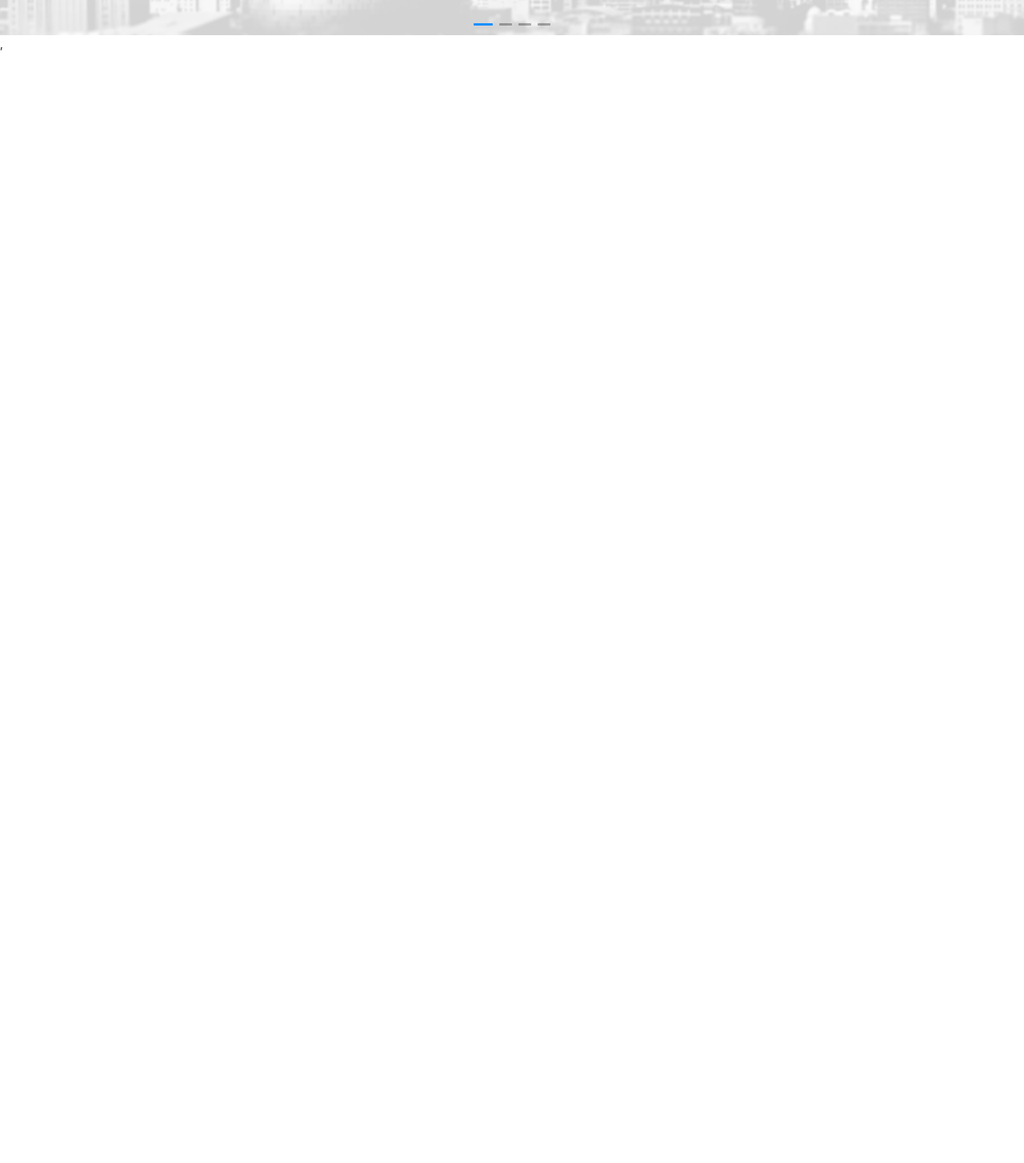
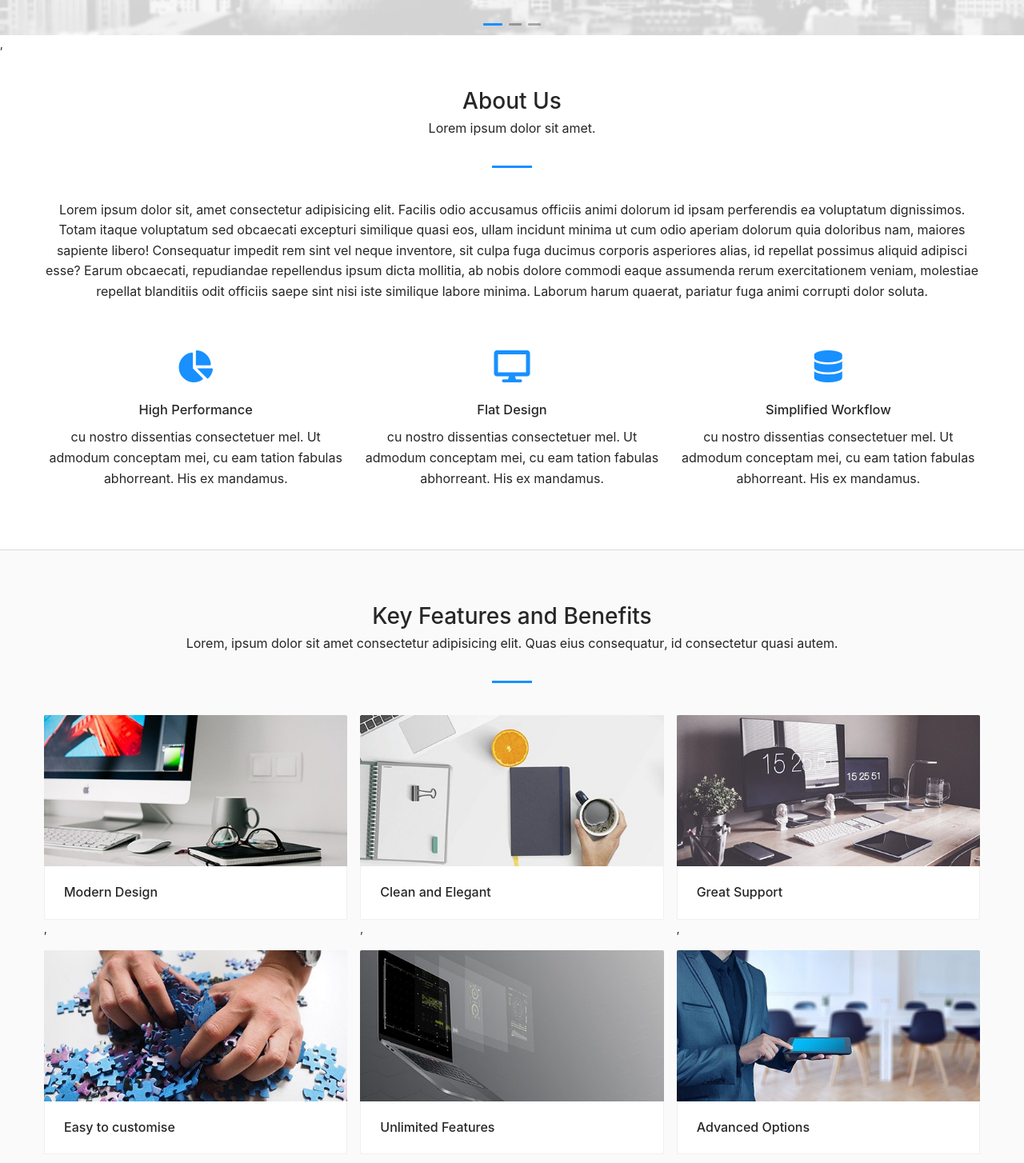
Before and after one commit to AkhrorSoliev/Tech-React-AntDesign-Website, a React (Create React App) app: page / in a window 1280 px wide. Shown: the part 756-2210 px from the top of the page at 80% size. Before the commit the page ends 822 px from the top, so only its background shows below. Built offline with nearby package versions, Linux system fonts and the light colour scheme.

Commit message:
added home and about parts

```diff
--- a/src/components/home/hero.js
+++ b/src/components/home/hero.js
@@ -1,43 +1,54 @@
 import React from 'react'
-import { Carousel } from 'antd'
+import { Button, Carousel } from 'antd'
 
 const items = [
   {
     key: '1',
     title: 'Web and mobile payment built for developers',
-        content: 'An vim odio ocurreret consetetur, justo constituto ex mea. Quidam facilisis vituperata pri ne. Id nostrud gubergren urbanitas sed, quo summo animal qualisque ut, cu nostro dissentias consectetuer mel. Ut admodum conceptam mei, cu eam tation fabulas abhorreant. His ex mandamus.',
+    content:
+      'An vim odio ocurreret consetetur, justo constituto ex mea. Quidam facilisis vituperata pri ne. Id nostrud gubergren urbanitas sed, quo summo animal qualisque ut, cu nostro dissentias consectetuer mel. Ut admodum conceptam mei, cu eam tation fabulas abhorreant. His ex mandamus.',
   },
   {
     key: '2',
     title: 'Work better together. Schedule meetings',
-        content: 'An vim odio ocurreret consetetur, justo constituto ex mea. Quidam facilisis vituperata pri ne. Id nostrud gubergren urbanitas sed, quo summo animal qualisque ut, cu nostro dissentias consectetuer mel. Ut admodum conceptam mei, cu eam tation fabulas abhorreant. His ex mandamus.',
+    content:
+      'An vim odio ocurreret consetetur, justo constituto ex mea. Quidam facilisis vituperata pri ne. Id nostrud gubergren urbanitas sed, quo summo animal qualisque ut, cu nostro dissentias consectetuer mel. Ut admodum conceptam mei, cu eam tation fabulas abhorreant. His ex mandamus.',
   },
   {
     key: '3',
     title: 'The best app to increase your productivity',
-        content: 'An vim odio ocurreret consetetur, justo constituto ex mea. Quidam facilisis vituperata pri ne. Id nostrud gubergren urbanitas sed, quo summo animal qualisque ut, cu nostro dissentias consectetuer mel. Ut admodum conceptam mei, cu eam tation fabulas abhorreant. His ex mandamus.',
+    content:
+      'An vim odio ocurreret consetetur, justo constituto ex mea. Quidam facilisis vituperata pri ne. Id nostrud gubergren urbanitas sed, quo summo animal qualisque ut, cu nostro dissentias consectetuer mel. Ut admodum conceptam mei, cu eam tation fabulas abhorreant. His ex mandamus.',
   },
 ]
 
 function AppHero() {
   return (
-        <div className='heroBlock'>
+    <div className="heroBlock">
       <Carousel>
-                <div>
-                    <h3>1</h3>
+        {items.map((item) => {
+          return (
+            <div className="container-fluid" key={item.key}>
+              <div className="content">
+                <h3>{item.title}</h3>
+                <p>{item.content}</p>
+                <div className="btnHolder">
+                  <Button type="primary" size="large">
+                    Learn More
+                  </Button>
+                  <Button size="large">
+                    {' '}
+                    <i className="fas fa-desktop"></i>Watch a Demo
+                  </Button>
                 </div>
-                <div>
-                    <h3>2</h3>
               </div>
-                <div>
-                    <h3>3</h3>
             </div>
-                <div>
-                    <h3>4</h3>
-                </div>
-            </Carousel>,
+          )
+        })}
+      </Carousel>
+      ,
     </div>
   )
 }
 
-export default AppHero;
+export default AppHero
--- /dev/null
+++ b/src/components/views/about.js
@@ -0,0 +1,58 @@
+import { Col, Row } from 'antd'
+import React from 'react'
+
+
+const items = [
+    {
+        key: '1',
+        icon: <i className="fas fa-chart-pie"></i>,
+        title: 'High Performance',
+        content: 'cu nostro dissentias consectetuer mel. Ut admodum conceptam mei, cu eam tation fabulas abhorreant. His ex mandamus.',
+    },
+    {
+        key: '2',
+        icon: <i className="fas fa-desktop"></i>,
+        title: 'Flat Design',
+        content: 'cu nostro dissentias consectetuer mel. Ut admodum conceptam mei, cu eam tation fabulas abhorreant. His ex mandamus.',
+    },
+    {
+        key: '3',
+        icon: <i className="fas fa-database"></i>,
+        title: 'Simplified Workflow',
+        content: 'cu nostro dissentias consectetuer mel. Ut admodum conceptam mei, cu eam tation fabulas abhorreant. His ex mandamus.',
+    },
+]
+
+
+function About() {
+    return (
+        <div className="block aboutBlock">
+            <div className="container-fluid">
+                <div className="titleHolder">
+                    <h2>About Us</h2>
+                    <p>Lorem ipsum dolor sit amet.</p>
+                </div>
+                <div className="contentHolder">
+                    <p>Lorem ipsum dolor sit, amet consectetur adipisicing elit. Facilis odio accusamus officiis animi dolorum id ipsam perferendis ea voluptatum dignissimos. Totam itaque voluptatum sed obcaecati excepturi similique quasi eos, ullam incidunt minima ut cum odio aperiam dolorum quia doloribus nam, maiores sapiente libero! Consequatur impedit rem sint vel neque inventore, sit culpa fuga ducimus corporis asperiores alias, id repellat possimus aliquid adipisci esse? Earum obcaecati, repudiandae repellendus ipsum dicta mollitia, ab nobis dolore commodi eaque assumenda rerum exercitationem veniam, molestiae repellat blanditiis odit officiis saepe sint nisi iste similique labore minima. Laborum harum quaerat, pariatur fuga animi corrupti dolor soluta.</p>
+                </div>
+                <Row gutter={[16, 16]}>
+                    {items.map(item => {
+                        return (
+                            <Col span={8} key={item.key}>
+                                <div className="content">
+                                    <div className="icon">
+                                        {item.icon}
+                                    </div>
+                                    <h3>{item.title}</h3>
+                                    <p>{item.content}</p>
+                                </div>
+                            </Col>
+                        )
+                    })}
+                </Row>
+            </div>
+        </div>
+    )
+}
+
+export default About
--- /dev/null
+++ b/src/components/views/feature.js
@@ -0,0 +1,79 @@
+import { Row, Card, Col } from 'antd'
+import React from 'react'
+
+
+import image1 from '../../assets/images/modern-design.jpg';
+import image2 from '../../assets/images/clean-design.jpg';
+import image3 from '../../assets/images/great-support.jpg';
+import image4 from '../../assets/images/easy-customise.jpg';
+import image5 from '../../assets/images/unlimited-features.jpg';
+import image6 from '../../assets/images/advanced-option.jpg';
+
+
+const { Meta } = Card;
+
+function AppFeature() {
+    return (
+        <div>
+            <div className="block featureBlock bgGray">
+                <div className="container-fluid">
+                    <div className="titleHolder" >
+                        <h2>Key Features and Benefits</h2>
+                        <p>Lorem, ipsum dolor sit amet consectetur adipisicing elit. Quas eius consequatur, id consectetur quasi autem.</p>
+                    </div>
+                    <Row gutter={[16, 16]}>
+                        <Col span={8}>
+                            <Card
+                                hoverable
+                                cover={<img alt="Modern Design" src={image1} />}
+                            >
+                                <Meta title="Modern Design" />
+                            </Card>,
+                        </Col>
+                        <Col span={8}>
+                            <Card
+                                hoverable
+                                cover={<img alt="Modern Design" src={image2} />}
+                            >
+                                <Meta title="Clean and Elegant" />
+                            </Card>,
+                        </Col>
+                        <Col span={8}>
+                            <Card
+                                hoverable
+                                cover={<img alt="Modern Design" src={image3} />}
+                            >
+                                <Meta title="Great Support" />
+                            </Card>,
+                        </Col>
+                        <Col span={8}>
+                            <Card
+                                hoverable
+                                cover={<img alt="Modern Design" src={image4} />}
+                            >
+                                <Meta title="Easy to customise" />
+                            </Card>,
+                        </Col>
+                        <Col span={8}>
+                            <Card
+                                hoverable
+                                cover={<img alt="Modern Design" src={image5} />}
+                            >
+                                <Meta title="Unlimited Features" />
+                            </Card>,
+                        </Col>
+                        <Col span={8}>
+                            <Card
+                                hoverable
+                                cover={<img alt="Modern Design" src={image6} />}
+                            >
+                                <Meta title="Advanced Options" />
+                            </Card>,
+                        </Col>
+                    </Row>
+                </div>
+            </div>
+        </div>
+    )
+}
+export default AppFeature
--- a/src/components/views/home.js
+++ b/src/components/views/home.js
@@ -1,11 +1,14 @@
 import React from 'react'
 import AppHero from '../home/hero'
-
+import About from './about'
+import AppFeature from './feature'
 
 function AppHome() {
   return (
     <div className="main">
       <AppHero />
+      <About />
+      <AppFeature />
     </div>
   )
 }
```
Also changed, not shown: 1 other file (tests, documents, lock files or other folders). Lines whose indentation alone changed are shown as unchanged.
